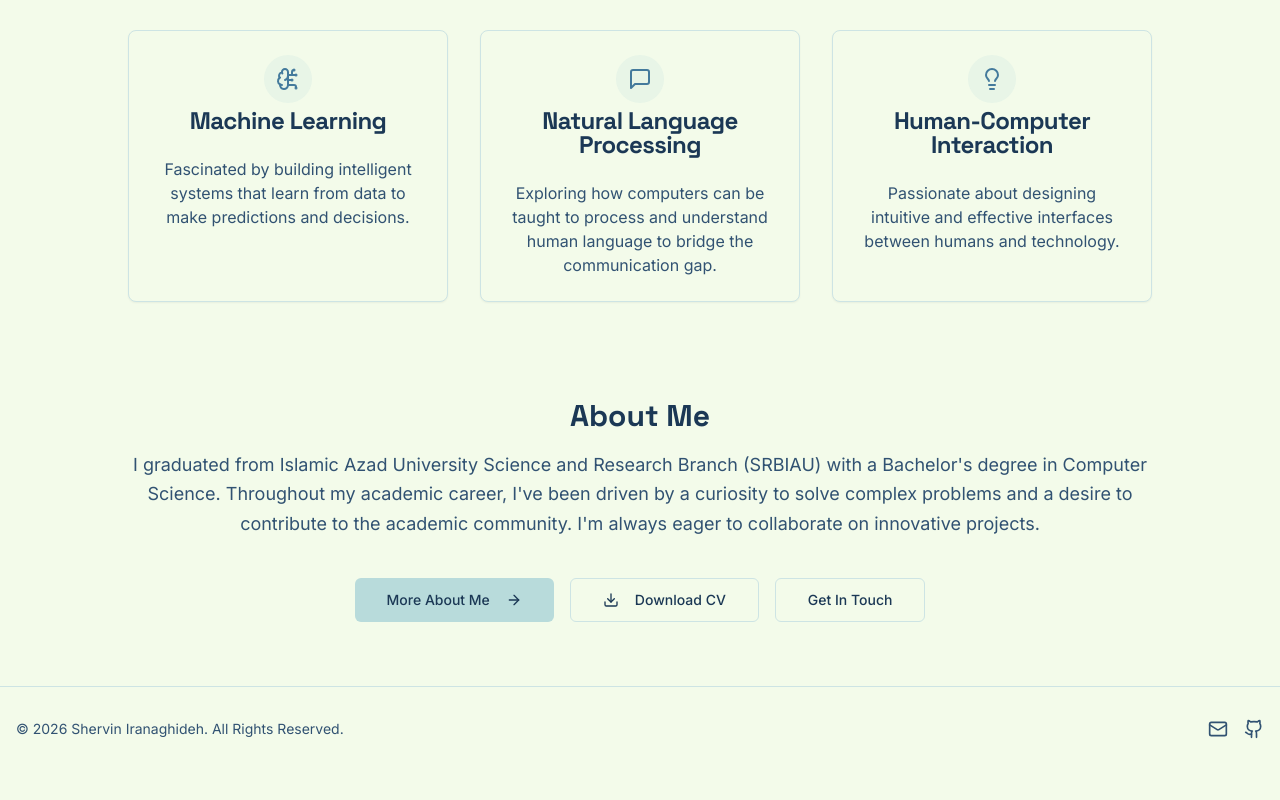
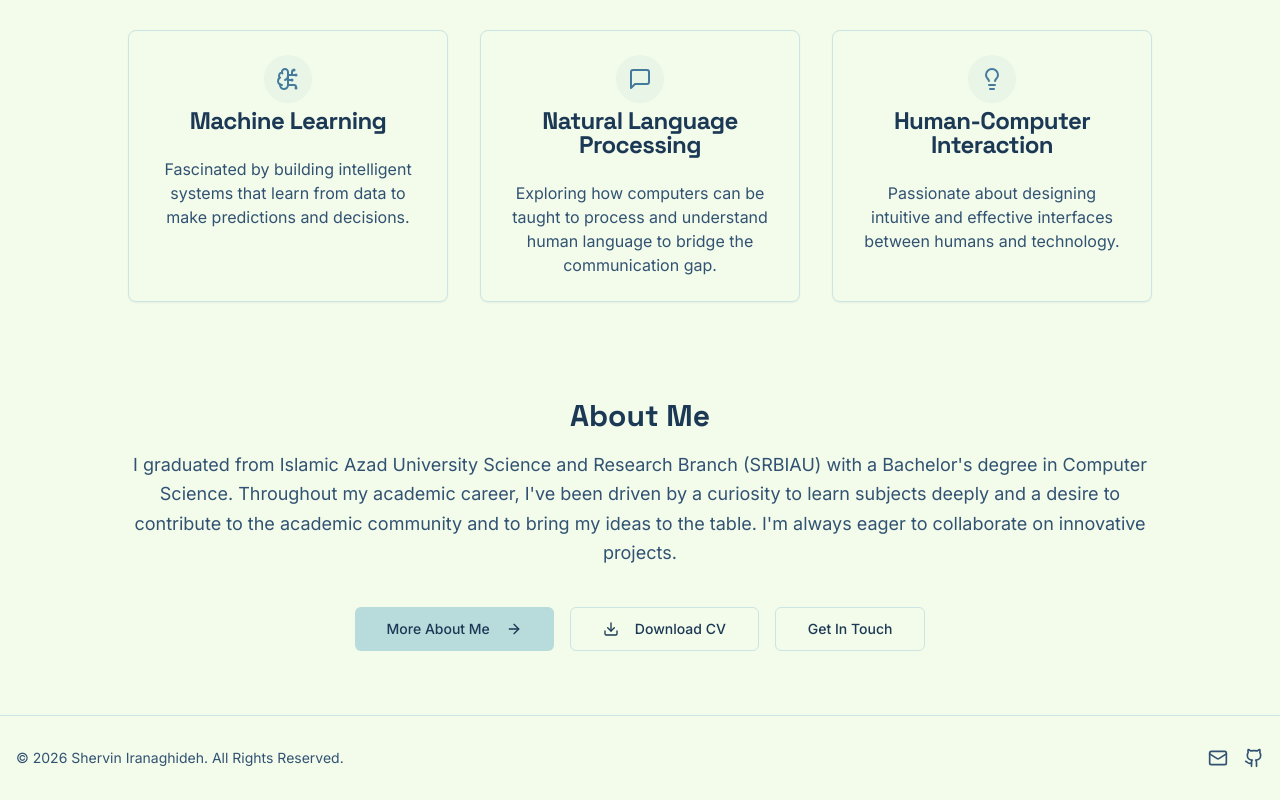
Before and after one commit to DearShervin/dearshervin.github.io, a Next.js app: page /studio/ in a window 1280 px wide. Shown: the part 659-1459 px from the top of the page. Before the commit the page ends 1430 px from the top, so only its background shows below. Built offline with nearby package versions, Linux system fonts and the light colour scheme.

Commit message:
Updating app/page.tsx

```diff
--- a/src/app/page.tsx
+++ b/src/app/page.tsx
@@ -73,7 +73,7 @@ export default function Home() {
         <div className="mx-auto max-w-5xl text-center">
             <h2 className="font-headline text-3xl font-bold mb-4">About Me</h2>
             <p className="text-lg text-muted-foreground leading-relaxed">
-            I graduated from Islamic Azad University Science and Research Branch (SRBIAU) with a Bachelor's degree in Computer Science. Throughout my academic career, I've been driven by a curiosity to solve complex problems and a desire to contribute to the academic community. I'm always eager to collaborate on innovative projects.
+            I graduated from Islamic Azad University Science and Research Branch (SRBIAU) with a Bachelor's degree in Computer Science. Throughout my academic career, I've been driven by a curiosity to learn subjects deeply and a desire to contribute to the academic community and to bring my ideas to the table. I'm always eager to collaborate on innovative projects.
             </p>
         </div>
         <div className="mt-10 flex flex-wrap items-center justify-center gap-4">
```
